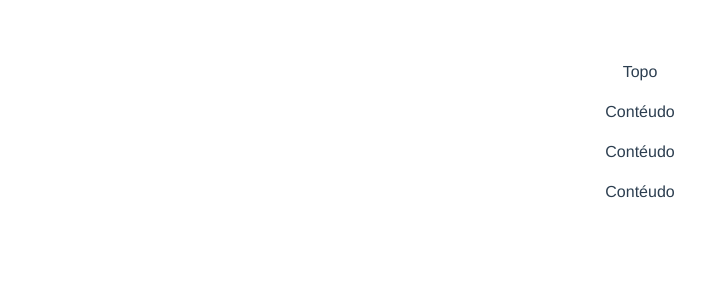
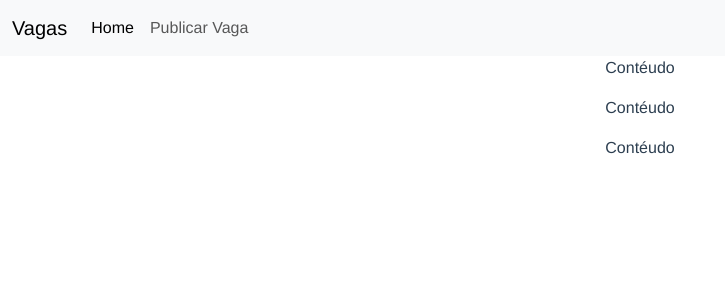
Before and after one commit to ProgramadorVictor/vagas-front, a Vue app: page / in a window 1280 px wide. Shown: the top 300 px of the page, without its empty margins (0-725 px from the left). Built offline with nearby package versions, Linux system fonts and the light colour scheme.

Commit message:
feat: menu bootstrap em TopoComponent

```diff
--- a/src/App.vue
+++ b/src/App.vue
@@ -31,6 +31,6 @@
   -moz-osx-font-smoothing: grayscale;
   text-align: center;
   color: #2c3e50;
-  margin-top: 60px;
+  /* margin-top: 60px; */
 }
 </style>
--- a/src/components/layouts/TopoComponent.vue
+++ b/src/components/layouts/TopoComponent.vue
@@ -1,6 +1,23 @@
 <template>
     <div>
-        <p>Topo</p>
+        <nav class="navbar navbar-expand-lg bg-body-tertiary">
+            <div class="container-fluid">
+                <a class="navbar-brand" href="#">Vagas</a>
+                <button class="navbar-toggler" type="button" data-bs-toggle="collapse" data-bs-target="#navbarNav" aria-controls="navbarNav" aria-expanded="false" aria-label="Toggle navigation">
+                    <span class="navbar-toggler-icon"></span>
+                </button>
+                <div class="collapse navbar-collapse" id="navbarNav">
+                    <ul class="navbar-nav">
+                        <li class="nav-item">
+                            <a class="nav-link active" aria-current="page" href="#">Home</a>
+                        </li>
+                        <li class="nav-item">
+                            <a class="nav-link" href="#">Publicar Vaga</a>
+                        </li>
+                    </ul>
+                </div>
+            </div>
+        </nav>
     </div>
 </template>
 <script>
```
